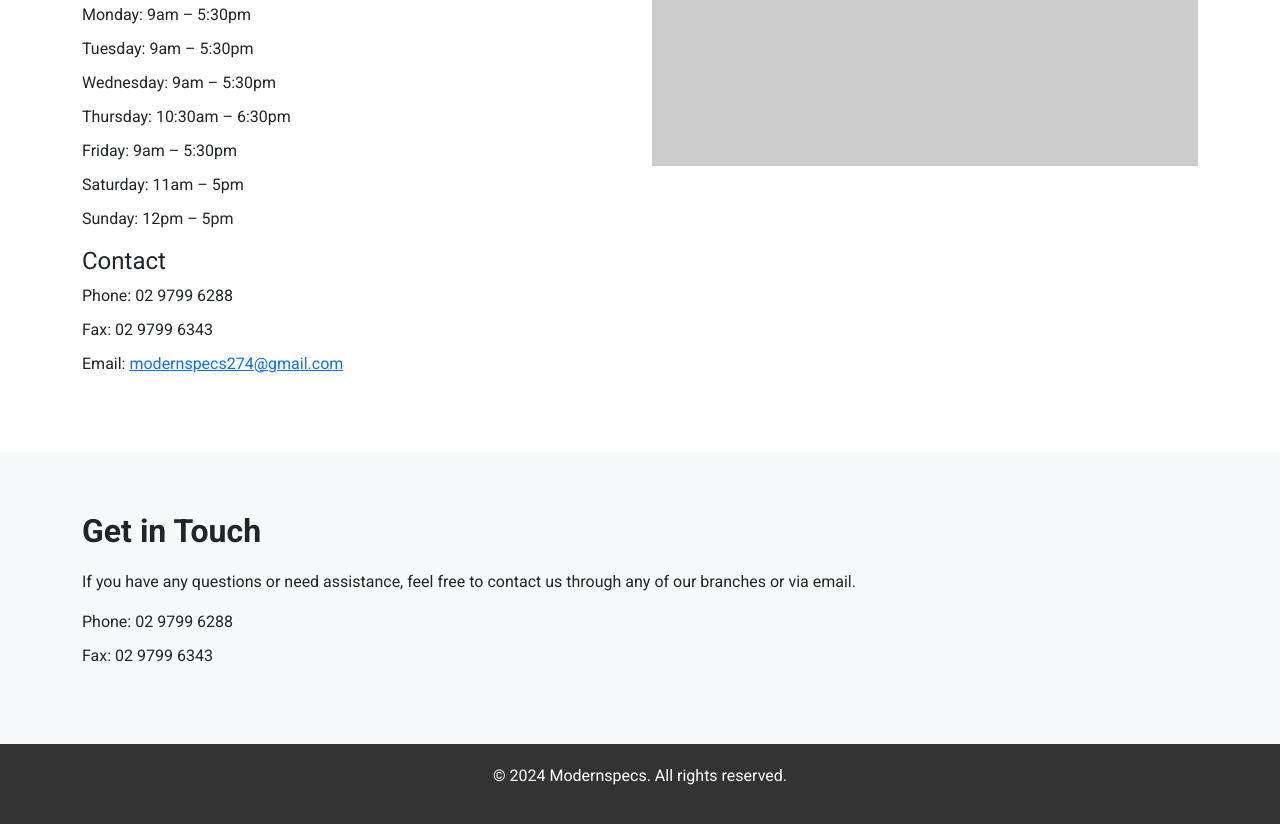
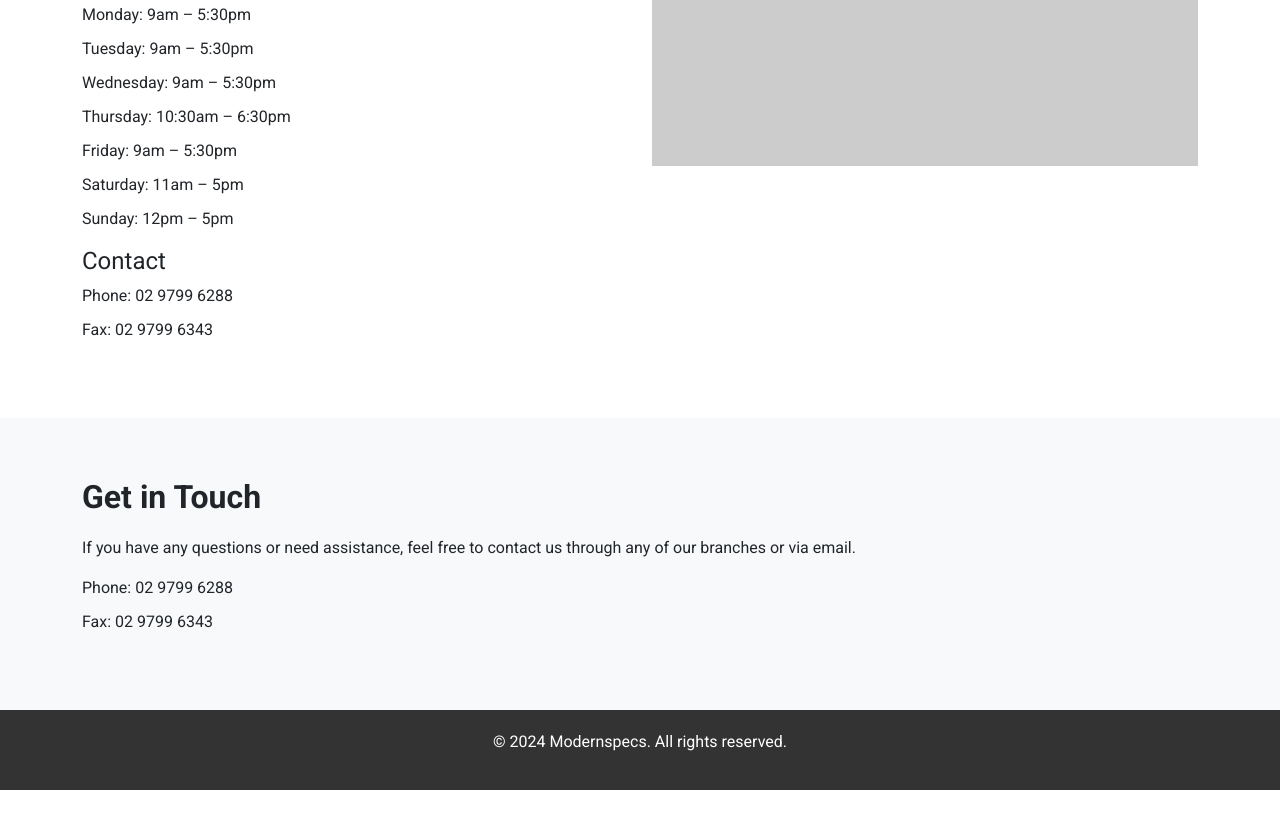
Before and after one commit to o2h2o/modernspecs.com.au, a plain HTML site: page index.htm in a window 1280 px wide. Shown: the part 2049-2873 px from the top of the page. After the commit the page ends 2839 px from the top, so only its background shows below. Drawn offline with nearby package versions, Linux system fonts and the light colour scheme; placeholder pictures from the web are drawn by us.

Commit message:
Update index.htm

```diff
--- a/index.htm
+++ b/index.htm
@@ -189,7 +189,6 @@ Castle Hill, NSW
           <ul class="contact-info">
             <li>Phone: 02 9799 6288</li>
             <li>Fax: 02 9799 6343</li>
-            <li>Email: <a href="mailto:modernspecs274@gmail.com">modernspecs274@gmail.com</a></li>
           </ul>
         </div>
         <div class="col-md-6">
```
